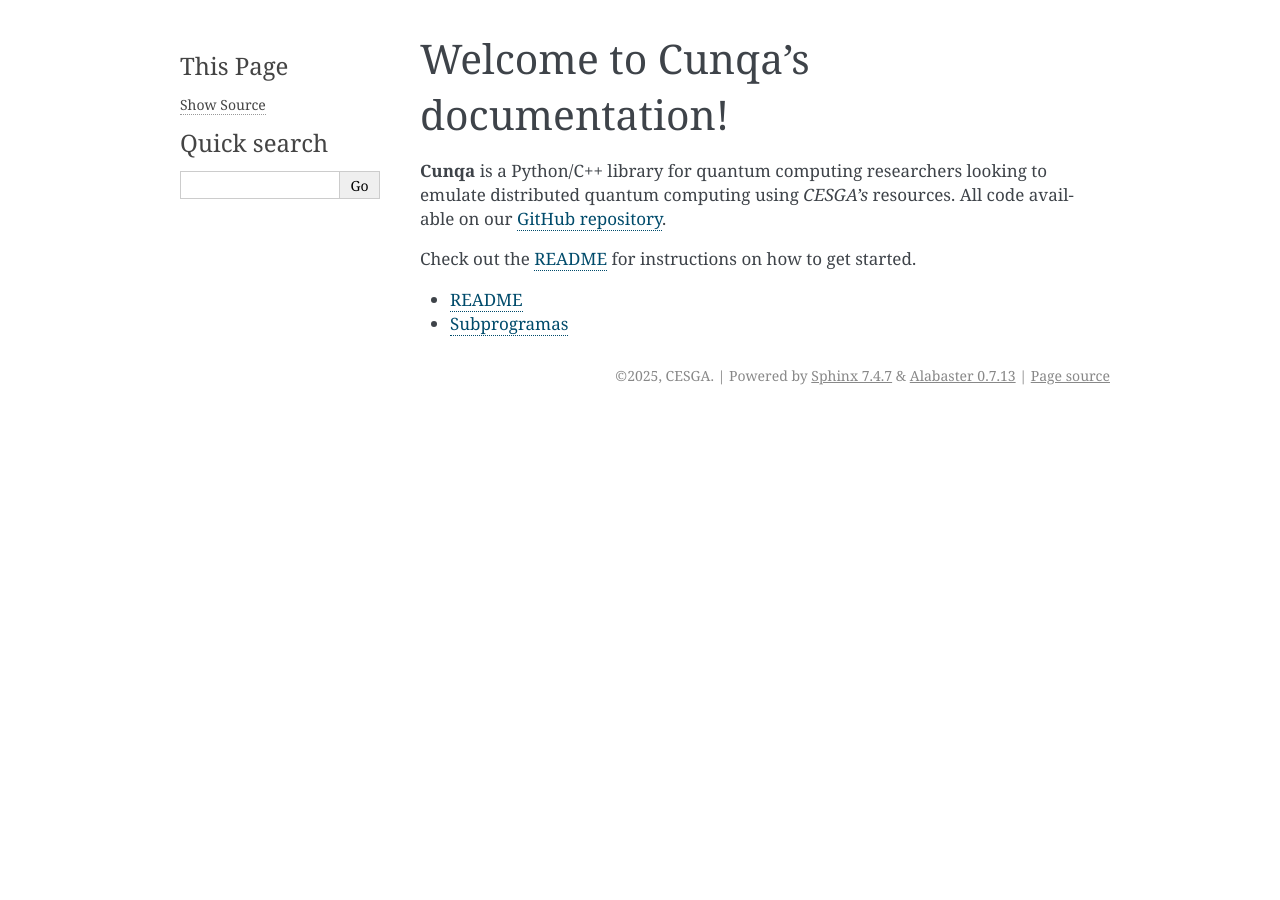
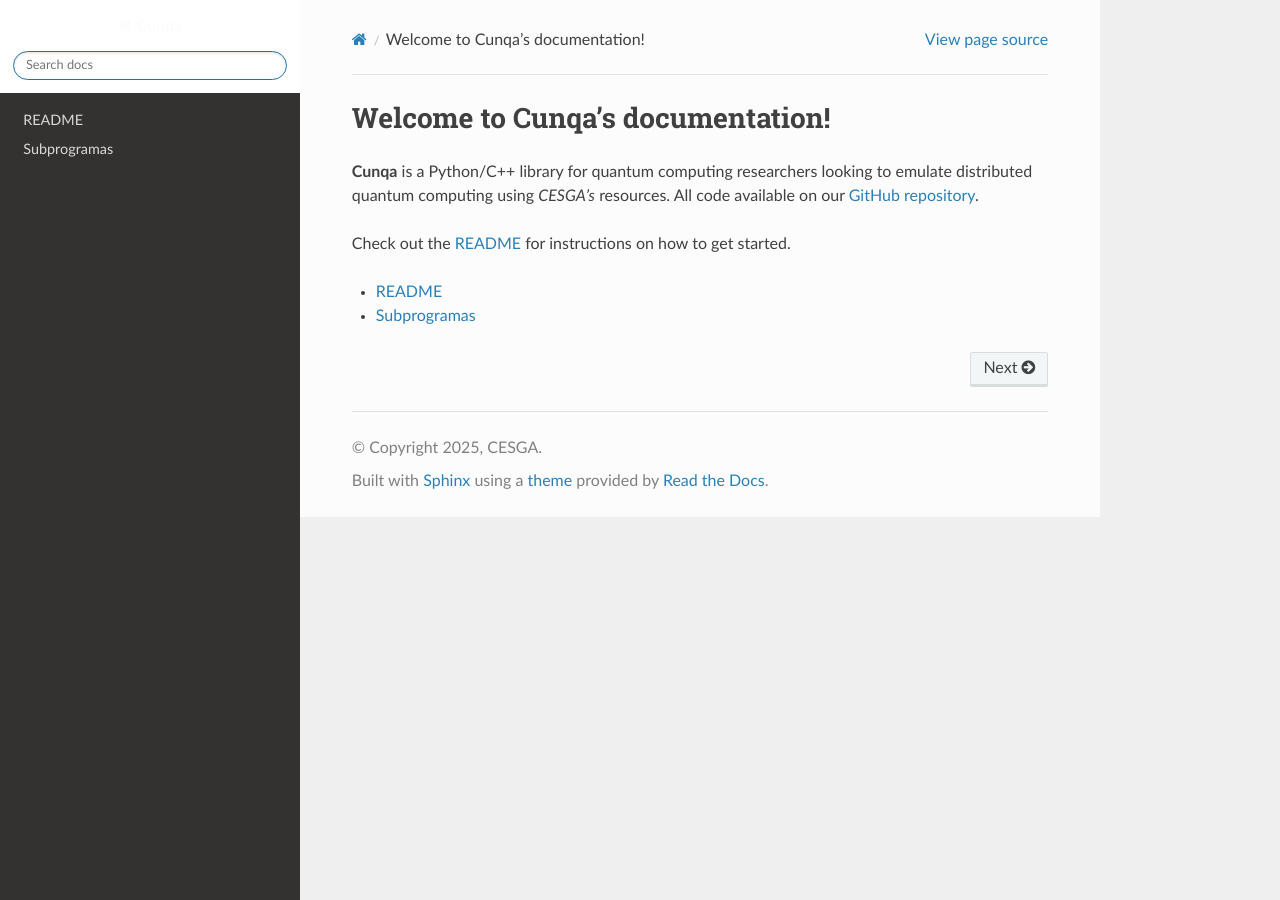
Before and after one commit to aziabatz/cunqa, a Sphinx documentation site: the page built from docs/source/index.rst, in a window 1280 px wide. Built offline with Sphinx 7.4.7 and the Read the Docs theme 3.1.0, drawn with Linux system fonts in a browser that asks for light colours; pages that are not in the unit, such as notebooks, are missing from menus.

Commit message:
come docs changes

```diff
--- a/docs/source/conf.py
+++ b/docs/source/conf.py
@@ -21,7 +21,7 @@
 # -- General configuration ---------------------------------------------------
 # https://www.sphinx-doc.org/en/master/usage/configuration.html#general-configuration
 
-extensions = ['sphinx.ext.githubpages',  'sphinx.ext.doctest', 'sphinx.ext.autodoc', 'sphinx.ext.autosummary',]
+extensions = ['sphinx.ext.githubpages',  'sphinx.ext.doctest', 'sphinx.ext.autodoc', 'sphinx.ext.autosummary', 'sphinx_rtd_theme',]
 #, 'nbsphinx', 'sphinx_gallery.load_style'
 
 autodoc_mock_imports = ['os','json', 'qiskit', 'dateutil', 'glob','argparse','logging', 'numpy', 'cunqa.qclient', 'qmiotools', 'qiskit_aer',]
@@ -33,9 +33,9 @@
 # -- Options for HTML output -------------------------------------------------
 # https://www.sphinx-doc.org/en/master/usage/configuration.html#options-for-html-output
 
-{'html_theme': 'sphinx_rtd_theme'}
+html_theme = "sphinx_rtd_theme"
 html_static_path = ['_static']
-html_theme_options = {
+html_theme_options= {
     'logo_only': False,
     'prev_next_buttons_location': 'bottom',
     'style_external_links': False,
```
Also changed, not shown: docs/source/cunqa_mappers.rst (line endings or trailing spaces), docs/source/cunqa_qpu.rst (line endings or trailing spaces).
